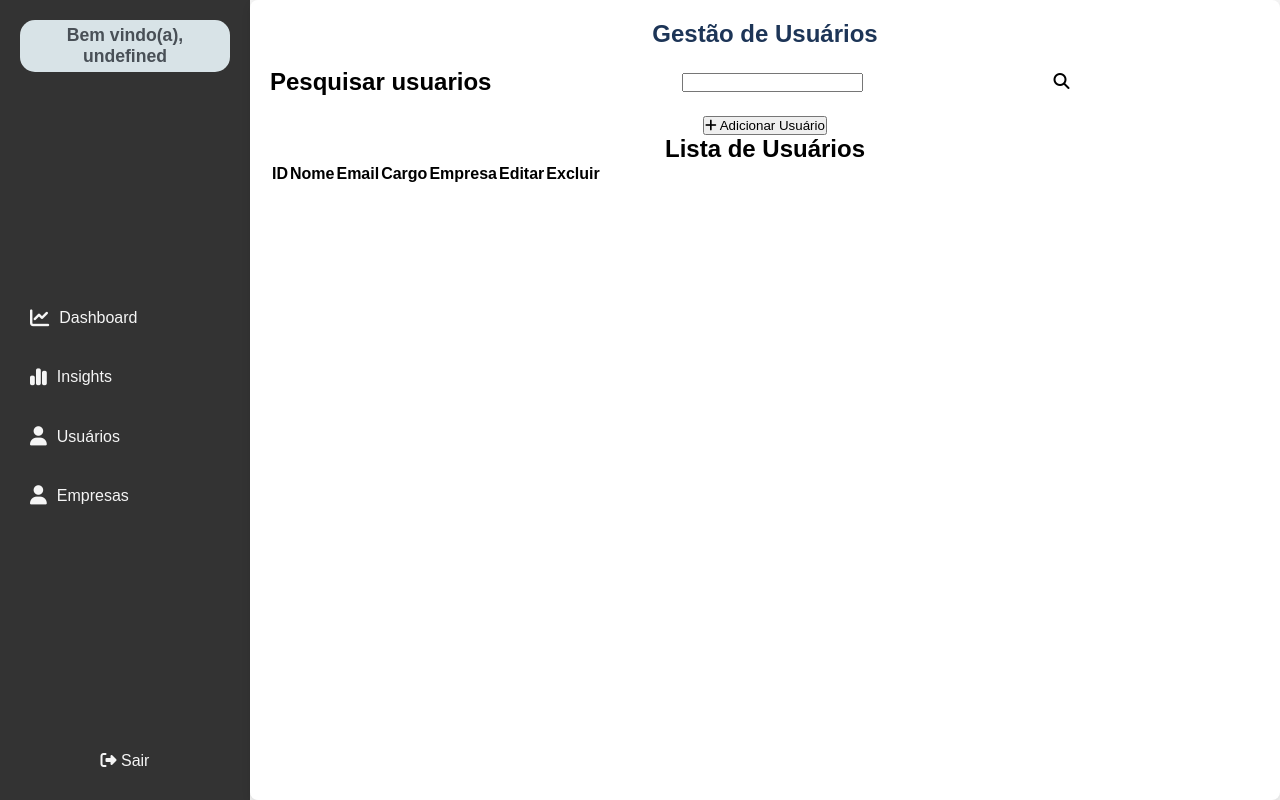
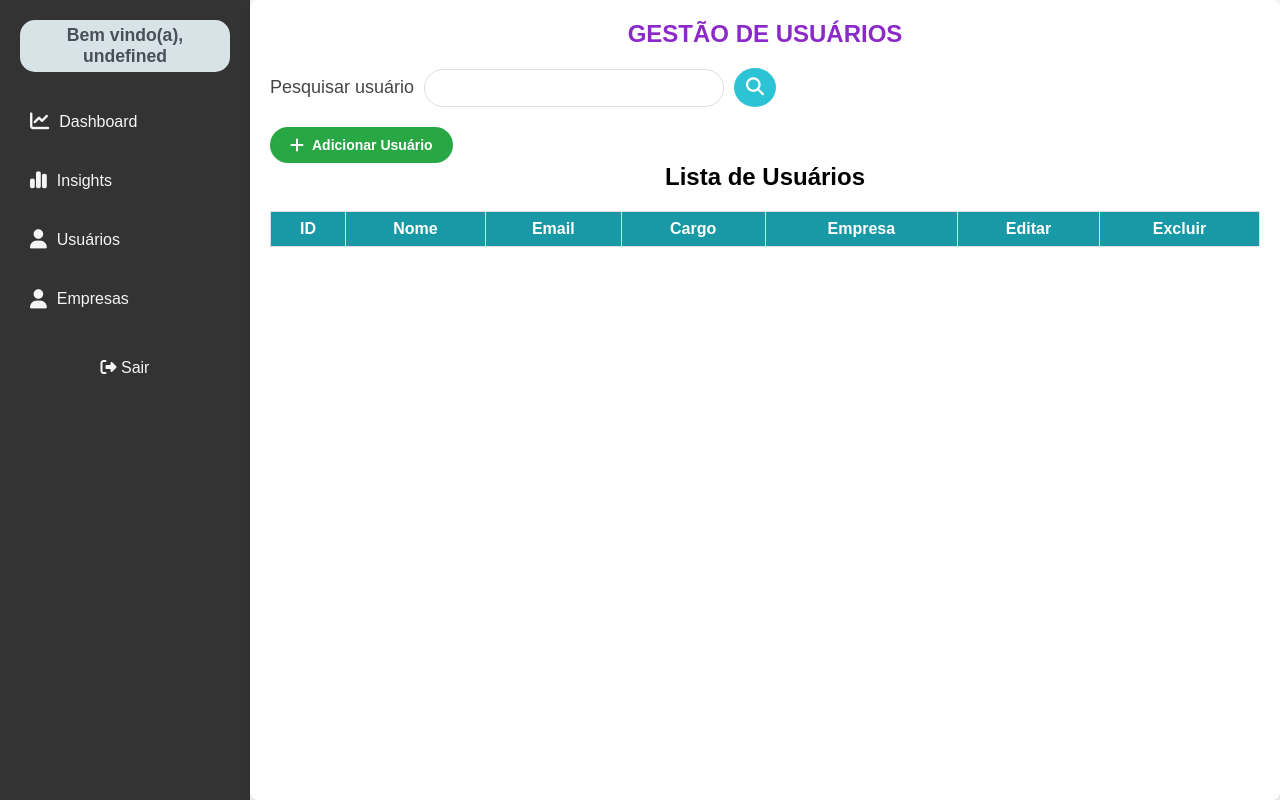
Before and after one commit to Nexus-SPTech/site-institucional, a website: page public/dashboard/gestaoUsuarios.html in a window 1280 px wide. Drawn offline with Linux system fonts and the light colour scheme; some packages are replaced by stand-ins of ours; no server answers; a script that the page names is missing.

Commit message:
estilizando lista de usuários

```diff
--- a/app.js
+++ b/app.js
@@ -1,5 +1,5 @@
-// var ambiente_processo = 'producao';
-var ambiente_processo = 'desenvolvimento';
+var ambiente_processo = 'producao';
+// var ambiente_processo = 'desenvolvimento';
 
 var caminho_env = ambiente_processo === 'producao' ? '.env' : '.env.dev';
 // Acima, temos o uso do operador ternário para definir o caminho do arquivo .env
--- a/public/css/crud.css
+++ b/public/css/crud.css
@@ -14,9 +14,9 @@ body {
     height: 100vh;
     background-color: #333;
     color: #f5f5f5;
-    display: flex;
-    flex-direction: column;
-    justify-content: space-between;
+    /* display: flex;
+    flex-direction: column; */
+    /* justify-content: flex-start; */
     /* position: fixed; */
     padding: 20px;
 }
@@ -54,7 +54,7 @@ body {
 }
 
 .nav-lateral .menu a:hover {
-    background-color: #444;
+    background-color: #b9adad;
 }
 
 .nav-lateral .exit {
@@ -72,7 +72,7 @@ body {
 }
 
 .nav-lateral .exit p:hover {
-    background-color: #444;
+    background-color: #cfc4c4;
 }
 
 .content {
@@ -82,6 +82,9 @@ body {
 }
 
 .users {
+    /* display: flex;
+    flex-direction: column;
+    align-items: center; */
     flex: 1;
     padding: 20px;
     background-color: #fff;
@@ -91,7 +94,7 @@ body {
 
 .users h1 {
     font-size: 24px;
-    color: #1d3557;
+    color: #8b2ac8;
     margin-bottom: 20px;
     font-weight: bold;
 }
@@ -100,65 +103,110 @@ body {
 .search-user {
     display: flex;
     align-items: center;
-    justify-content: space-between;
+    gap: 10px;
     margin-bottom: 20px;
+    font-family: Arial, sans-serif;
 }
 
-.search-user input[type="text"] {
-    padding: 8px;
-    border: 1px solid #ccc;
-    border-radius: 5px;
-    flex: 1;
-    margin-right: 10px;
+.search-user h2 {
+    font-size: 18px;
+    margin: 0;
+    color: #474444;
+    font-weight: 200;
 }
 
-.search-user button {
-    background-color: #495057;
-    color: #fff;
+.search-user input {
+    width: 300px;
+    padding: 10px;
+    border: 1px solid #ddd;
+    border-radius: 25px;
+    outline: none;
+    font-size: 14px;
+    transition: all 0.3s ease;
+}
+
+.search-user input:focus {
+    border-color: #cccccc;
+    box-shadow: 0 0 5px rgba(187, 194, 196, 0.5);
+}
+
+.search-user a {
+    background-color: #2cc4d4;
+    color: white;
+    padding: 10px 12px;
+    border-radius: 50%;
+    text-align: center;
+    cursor: pointer;
+    transition: all 0.3s ease;
+
+}
+
+.search-user a:hover {
+    background-color: #0798a8;
+    transform: scale(1.1);
+}
+
+.search-user a i {
+    font-size: 18px;
+}
+
+
+
+/* Botão de adicionar usuário */
+.add-user button {
+    background-color: #28a745;
+    color: white;
     padding: 10px 20px;
     border: none;
-    border-radius: 5px;
+    border-radius: 25px;
     cursor: pointer;
     font-size: 14px;
+    font-weight: bold;
+    display: flex;
+    align-items: center;
+    gap: 8px;
+    transition: background-color 0.3s ease;
 }
 
-.search-user button:hover {
-    background-color: #343a40;
+.add-user button:hover {
+    background-color: #218838;
+}
+
+.add-user button i {
+    font-size: 16px;
 }
 
 /* Tabela de usuários */
 .table-users {
     width: 100%;
     border-collapse: collapse;
-    background-color: #fff;
-    border-radius: 8px;
-    overflow: hidden;
-    font-size: 14px;
+    margin-top: 20px;
+    cursor: pointer;
 }
 
-.table-users th,
-.table-users td {
-    padding: 12px;
+.table-users th, .table-users td {
+    border: 1px solid #ddd;
     text-align: left;
+    padding: 8px;
 }
 
 .table-users th {
-    background-color: #f8f9fa;
-    color: #495057;
-    font-weight: bold;
-    text-transform: uppercase;
-    font-size: 13px;
-    border-bottom: 2px solid #dee2e6;
+    background-color: #1999a5;
+    color: white;
+    text-align: center;
+}
+
+.table-users td {
+    text-align: center;
 }
 
 .table-users tr:nth-child(even) {
-    background-color: #f8f9fa;
+    background-color: #f2f2f2;
 }
 
 .table-users tr:hover {
-    background-color: #e9ecef;
+    background-color: #ddd;
 }
-
 .table-users td {
     border-bottom: 1px solid #dee2e6;
 }
@@ -173,13 +221,13 @@ body {
 }
 
 .status.ativo {
-    background-color: #90e0ef;
-    color: #0077b6;
+    background-color: #a1c4c7;
+    color: #41c2cf;
 }
 
 .status.inativo {
-    background-color: #ffadad;
-    color: #d90429;
+    background-color: #ae97bd;
+    color: #8b2ac8;
 }
 
 /* Função e perfil */
@@ -217,7 +265,7 @@ body {
 }
 
 .action-buttons .edit:hover {
-    background-color: #0056b3;
+    background-color: #8b2ac8;
 }
 
 .action-buttons .delete {
@@ -301,6 +349,9 @@ body {
             button:hover {
                 background-color: rgb(0, 66, 24);
             }
+
+
+
         }
     }
 }
--- a/public/dashboard/gestaoUsuarios.html
+++ b/public/dashboard/gestaoUsuarios.html
@@ -44,9 +44,9 @@
             </div>
         </div>
         <div class="users">
-            <h1>Gestão de Usuários</h1>
+            <h1>GESTÃO DE USUÁRIOS</h1>
             <div class="search-user">
-                <h2>Pesquisar usuarios</h2>
+                <h2>Pesquisar usuário</h2>
                 <input type="search" id="search-users">
                 <a onclick="getUserByName(document.getElementById('search-users').value)"><i
                         class="fa-solid fa-magnifying-glass"></i></a>
@@ -95,7 +95,7 @@
             </div>
             <div class="get-all">
                 <h2>Lista de Usuários</h2>
-                <table id="userTable">
+                <table id="userTable" class="table-users">
                     <thead>
                         <tr>
                             <th>ID</th>
```
Also changed, not shown: src/controllers/usuarioController.js (+5 -4 lines), 2 other files.
